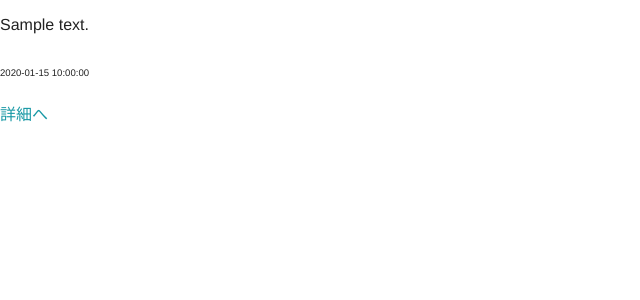
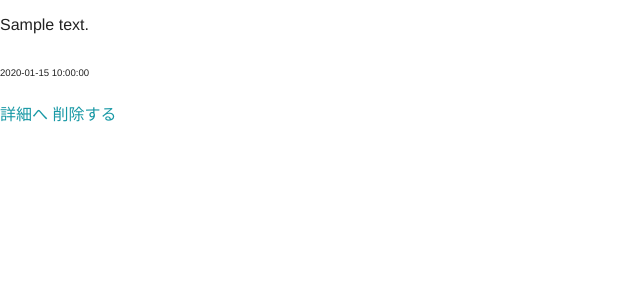
Before and after one commit to y0shihiro/lesson-04-php, a CakePHP app: template php-book-app/app/src/Template/Questions/index.ctp in a window 1280 px wide. Shown: the part 141-441 px from the top of the page, without its empty margins (0-640 px from the left). Run offline with PHP 8.4 and a stand-in for CakePHP, Linux system fonts and the light colour scheme; the template is opened without the code that fills it: most values are stand-ins (such as "Sample title", 1, 10 or a date in 2020); some libraries are stand-ins or nearby versions.

Commit message:
質問一覧画面修正
削除項目を追加。

```diff
--- a/php-book-app/app/src/Template/Questions/index.ctp
+++ b/php-book-app/app/src/Template/Questions/index.ctp
@@ -19,6 +19,8 @@
           <small><?= h($question->created) ?></small>
         </p>
         <?= $this->Html->link('詳細へ', ['action' => 'view', $question->id], ['class' => 'card-link']) ?>
+        <?= $this->Form->postLink('削除する', ['action' => 'delete', $question->id],
+          ['confirm' => '質問を削除します。よろしいですか？'], ['class' => 'card-link']) ?>
       </div>
     </div>
   <?php endforeach; ?>
```
